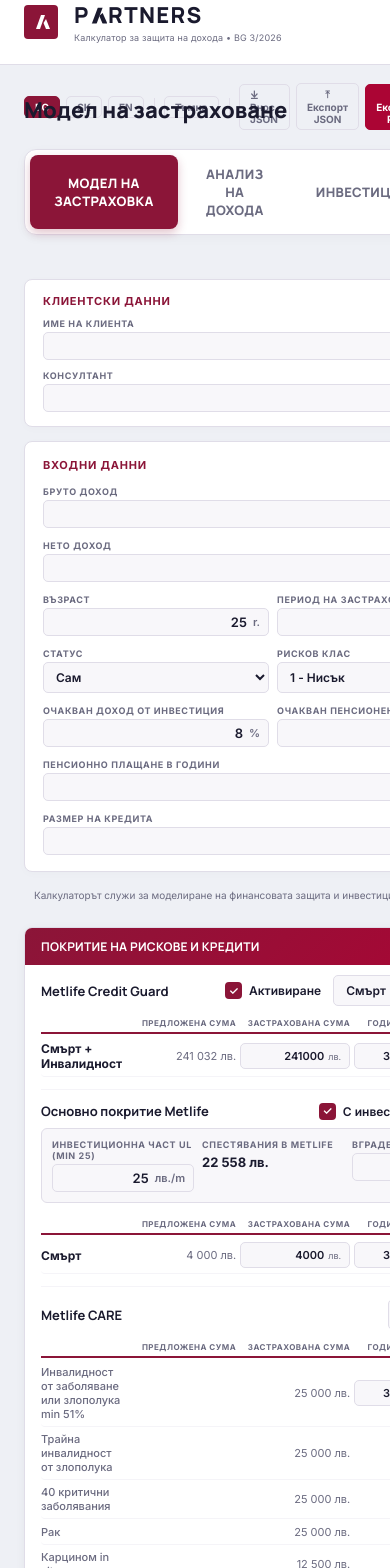
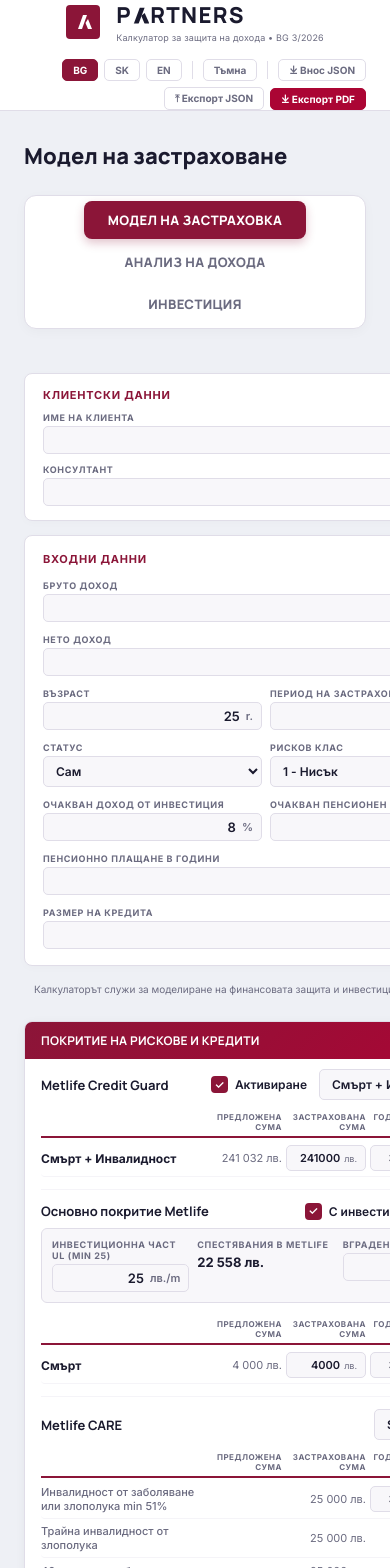
Before and after one commit to petermatovic/BG-securing-income, a React (Vite) app: page / in a window 390 px wide. Shown: the top 1568 px of the page. Built offline with nearby package versions, Linux system fonts and the light colour scheme.

Commit message:
Fix mobile responsive design for tabs and language button overlapping

```diff
--- a/src/App.jsx
+++ b/src/App.jsx
@@ -288,7 +288,7 @@
   totBg:"#282a3a",totBdr:"#c84666"
 };
 
-var G5="1.4fr 110px 110px 52px 95px";
+var G5="var(--g5)";
 var FH="'Manrope',Arial,sans-serif";
 var FB="'Inter',Arial,sans-serif";
 var MN="'Inter','Courier New',monospace";
@@ -529,7 +529,7 @@
     <div style={{fontFamily:FB,background:T.bg,color:T.text,minHeight:"100vh"}}>
       {/* ─ HEADER ─────────────────────────────────────────────── */}
       <div style={{background:T.card,padding:"0 24px",borderBottom:"1px solid "+T.border,marginBottom:30}}>
-        <div className="top-bar-content" style={{maxWidth:1440,margin:"0 auto",height:64,justifyContent:"space-between"}}>
+        <div className="top-bar-content" style={{maxWidth:1440,margin:"0 auto",justifyContent:"space-between"}}>
 
           <div style={{display:"flex",alignItems:"center",gap:40}}>
             {/* Logo/Avatar - PARTNERS wordmark podľa manuálu doplneny o symbol */}
@@ -550,7 +550,7 @@
             {/* TABS removed from here */}
           </div>
 
-          <div className="no-print" style={{display:"flex",alignItems:"center",gap:6}}>
+          <div className="no-print header-controls" style={{display:"flex",alignItems:"center",gap:6}}>
             {["bg","sk","en"].map(function(lg){return <button key={lg} className="lang-btn" onClick={function(){setLang(lg);}} style={btnS(lang===lg)}>{lg.toUpperCase()}</button>;})}
             <div style={{width:1,height:18,background:T.border,margin:"0 4px"}}></div>
             <button className="lang-btn" onClick={function(){setDark(!dark);}} style={btnS(false)}>{dark?tx("light"):tx("dark")}</button>
@@ -593,7 +593,7 @@
 
           {/* TABS CENTERED OVER MAIN COLUMN */}
           <div style={{display:"flex",justifyContent:"center"}}>
-            <div style={{display:"inline-flex",gap:4,background:T.card,padding:5,borderRadius:12,border:"1px solid "+T.border,boxShadow:"0 3px 12px rgba(0,0,0,0.03)"}}>
+            <div className="tab-buttons" style={{display:"inline-flex",gap:4,background:T.card,padding:5,borderRadius:12,border:"1px solid "+T.border,boxShadow:"0 3px 12px rgba(0,0,0,0.03)"}}>
               {[{id:"model",k:"tabModel"},{id:"overview",k:"tabOverview"},{id:"invest",k:"tabInvest"}].map(function(tb){
                 var a=tab===tb.id;
                 return <button key={tb.id} onClick={function(){sTab(tb.id);}} style={{
@@ -613,7 +613,7 @@
         <div className="main-grid">
 
           {/* LFT COLUMN: VSTUPNÉ ÚDAJE (Fixný pre vš. taby) */}
-          <aside>
+          <aside className={tab !== "model" ? "hide-on-mobile" : ""}>
             <div style={{background:T.card,borderRadius:8,padding:"14px 18px",boxShadow:"0 2px 10px rgba(0,0,0,0.02)",border:"1px solid "+T.border,marginBottom:14}}>
               <div style={{...mL(T),color:T.red,marginBottom:10,fontSize:11}}>{tx("clientSection")}</div>
               <div style={{display:"flex",flexDirection:"column",gap:10}}>
@@ -793,28 +793,30 @@
                 </Sec>
 
                 <Sec T={T} t={tx("investPart")} type="must">
+                  <div className="table-responsive">
                 {function(){
                   var piRealFV=fvDaily(piReal,iy/100,dur);
                   var pvF=calc.pvF||1;
                   var piRealPension=pvF>0?(piRealFV+(calc.ulSavings||0))/pvF:0;
                   var w=mW(T),si={...mI(T),fontSize:12};
                   return(
-                    <div style={{padding:"4px 0"}}>
-                      <div style={{display:"grid",gridTemplateColumns:"1fr 80px 80px 80px",gap:6,padding:"4px 0",borderBottom:"2px solid "+T.red,marginBottom:6}}>
+                    <div style={{padding:"4px 0", minWidth:"450px"}}>
+                      <div style={{display:"grid",gridTemplateColumns:"var(--g4)",gap:6,padding:"4px 0",borderBottom:"2px solid "+T.red,marginBottom:6}}>
                         <div style={{fontSize:9,fontWeight:700,color:T.dim,textTransform:"uppercase"}}>PI</div>
                         <div style={{fontSize:9,fontWeight:700,color:T.dim,textTransform:"uppercase",textAlign:"right"}}>{tx("realSum")}</div>
                         <div style={{fontSize:9,fontWeight:700,color:T.dim,textTransform:"uppercase",textAlign:"right"}}>{tx("pension")}</div>
                         <div style={{fontSize:9,fontWeight:700,color:T.dim,textTransform:"uppercase",textAlign:"right"}}>{tx("month")}</div>
                       </div>
-                      <div style={{display:"grid",gridTemplateColumns:"1fr 80px 80px 80px",gap:6,alignItems:"center",padding:"8px 0"}}>
+                      <div style={{display:"grid",gridTemplateColumns:"var(--g4)",gap:6,alignItems:"center",padding:"8px 0"}}>
                         <div style={{fontSize:12,fontWeight:600,color:T.text}}>{tx("addPI")}</div>
-                        <div style={w}><input type="number" value={piReal} onChange={function(e){sPiReal(Number(e.target.value));}} min={0} style={si}/><span style={{fontSize:9,color:T.dim}}>{tx("cur")}</span></div>
+                        <div style={w} className="inp-wrap"><input type="number" value={piReal} onChange={function(e){sPiReal(Number(e.target.value));}} min={0} style={si}/><span style={{fontSize:9,color:T.dim}}>{tx("cur")}</span></div>
                         <div style={{textAlign:"right",fontSize:13,fontWeight:700,color:"#22863a",fontFamily:MN}}>{fmt(Math.round(piRealPension))+" "+tx("cur")}</div>
                         <div style={{textAlign:"right",fontSize:13,fontWeight:600,color:T.text,fontFamily:MN}}>{fmt(piReal,2)+" "+tx("cur")}</div>
                       </div>
                     </div>
                   );
                 }()}
+                </div>
               </Sec>
               </div>
 
@@ -841,6 +843,8 @@
                 </div>
 
                 <Sec T={T} t={tx("yearlyOverview")} type="must">
+                  <div className="table-responsive">
+                    <div style={{minWidth:"450px"}}>
                   <table style={{width:"100%",borderCollapse:"collapse",fontSize:12}}>
                     <thead><tr style={{borderBottom:"2px solid "+T.red}}>
                       {[tx("year"),tx("depTotal"),tx("futureVal"),tx("profit")].map(function(h,i){return <th key={i} style={{padding:"8px 4px",textAlign:"right",fontSize:9,fontWeight:700,color:T.dim,textTransform:"uppercase",letterSpacing:"0.06em"}}>{h}</th>;})}
@@ -855,6 +859,8 @@
                       </tr>;
                     })}</tbody>
                   </table>
+                    </div>
+                  </div>
                 </Sec>
               </div>
           </div></>)}
@@ -873,7 +879,7 @@
                         {cg&&<Sel T={T} v={cgDD?"dd":"d"} c={function(v){sCgDD(v==="dd");}} o={[{v:"d",l:tx("deathOnly")},{v:"dd",l:tx("deathDis")}]}/>}
                      </div>
                   </div>
-                  {cg&&<div><CH T={T} L={L}/><DR T={T} l={cgDD?tx("deathAndDis"):tx("death")} sg={calc.sugCGDeath} si={cgS} sc={sCgS} dur={cgD} dc={sCgD} pr={cgPr} b={true}/></div>}
+                  {cg&&<div className="table-responsive"><div style={{minWidth:"450px"}}><CH T={T} L={L}/><DR T={T} l={cgDD?tx("deathAndDis"):tx("death")} sg={calc.sugCGDeath} si={cgS} sc={sCgS} dur={cgD} dc={sCgD} pr={cgPr} b={true}/></div></div>}
                 </div>
 
                 {/* Metlife UL */}
@@ -883,12 +889,12 @@
                      <Chk T={T} l={tx("withUL")} ch={ul} c={sUl}/>
                   </div>
                   {ul&&(<div>
-                    <div style={{display:"grid",gridTemplateColumns:"repeat(3,1fr)",gap:8,marginBottom:12,padding:"10px",background:T.input,borderRadius:6,border:"1px solid "+T.border}}>
+                    <div style={{display:"grid",gridTemplateColumns:"repeat(auto-fit,minmax(130px,1fr))",gap:8,marginBottom:12,padding:"10px",background:T.input,borderRadius:6,border:"1px solid "+T.border}}>
                       <Inp T={T} l={tx("investUL")+" "+tx("min25")} v={ulM} c={sUlM} s={tx("cur")+"/m"} mn={25}/>
                       <div><div style={mL(T)}>{tx("savML")}</div><div style={{fontSize:13,fontWeight:700,color:T.text,fontFamily:MN,marginTop:4}}>{fmt(Math.round(calc.ulSavings))+" "+tx("cur")}</div></div>
                       <Inp T={T} l={tx("embDeath")} v={embO!==""?embO:Math.round(calc.embDeath)} c={sEmbO} s={tx("cur")}/>
                     </div>
-                    <CH T={T} L={L}/><DR T={T} l={tx("death")} sg={calc.sugULDeath} si={ulDS} sc={sUlDS} dur={ulDur} dc={sUlDur} pr={ulDeathPr} b={true}/>
+                    <div className="table-responsive"><div style={{minWidth:"450px"}}><CH T={T} L={L}/><DR T={T} l={tx("death")} sg={calc.sugULDeath} si={ulDS} sc={sUlDS} dur={ulDur} dc={sUlDur} pr={ulDeathPr} b={true}/></div></div>
                   </div>)}
                 </div>
 
@@ -898,25 +904,29 @@
                      <span style={{fontSize:13,fontWeight:700,color:T.text,fontFamily:FH}}>{tx("careTitle")}</span>
                      <Sel T={T} v={cp} c={sCp} o={Object.keys(CARE_PLANS).map(function(k){return{v:k,l:k};})}/>
                   </div>
-                  {careActive&&(<div><CH T={T} L={L}/>
+                  {careActive&&(<div className="table-responsive"><div style={{minWidth:"450px"}}><CH T={T} L={L}/>
                     <DR T={T} l={tx("disTEMC")} si={careVals[0]} dur={cDiD} dc={sCDiD} pr={cDisPr}/>
                     <DR T={T} l={tx("permDis")} si={careVals[1]} dur={cDiD} pr={cPDPr}/>
                     <DR T={T} l={tx("ci40")} si={careVals[2]} pr={cCIPr}/>
                     <DR T={T} l={tx("cancer")} si={careVals[3]} pr={cCaPr}/>
                     <DR T={T} l={tx("insitu")} si={careVals[4]} pr={cInPr}/>
-                  </div>)}
+                  </div></div>)}
                 </div>
               </Sec>
 
               <Sec T={T} t={tx("tabCoverHeaderDoplnkSluzby")} type="must">
+                <div className="table-responsive">
+                <div style={{minWidth:"450px"}}>
                 <CH T={T} L={L}/>
                 <DR T={T} l={tx("accDeath")} si={aDS} sc={sADS} dur={aDDur} dc={sADDur} pr={aDPr} b={true}/>
                 <DR T={T} l={tx("permCons")} sg={calc.sugPermDis} si={pDS} sc={sPDS} dur={pDDur} dc={sPDDur} pr={pDPr} b={true}/>
                 <DR T={T} l={tx("critIll")} sg={calc.sugCI} si={ciS} sc={sCiS} dur={ciDur} dc={sCiDur} pr={ciPr} b={true}/>
-                <div style={{marginTop:16,paddingTop:12,borderTop:"1px dashed "+T.border}}>
+                <div style={{margin:"16px 0",paddingTop:12,borderTop:"1px dashed "+T.border}}>
                   <NR T={T} l={tx("hospital")} note={"5-300 "+tx("cur")} si={hS} sc={sHS} pr={hPr} mx={300}/>
                   <NR T={T} l={tx("surgical")} note={"150-5000 "+tx("cur")} si={sS} sc={sSS} pr={sPr} mx={5000}/>
                   <NR T={T} l={tx("fractures")} note={"500-1500 "+tx("cur")} si={fS} sc={sFS} pr={fPr} mx={1500}/>
+                </div>
+                </div>
                 </div>
                 <div style={{padding:"12px 0",display:"flex",gap:16,flexWrap:"wrap"}}>
                   <Chk T={T} l={tx("telemed")+" (+15 "+tx("cur")+")"} ch={telOn} c={sTelOn}/>
--- a/src/index.css
+++ b/src/index.css
@@ -12,6 +12,29 @@
   font-family: 'Inter', Arial, sans-serif;
   color: #1a1a2e;
   -webkit-font-smoothing: antialiased;
+}
+
+:root {
+  --g5: 1.4fr 110px 110px 52px 95px;
+  --g4: 1fr 80px 80px 80px;
+}
+
+@media (max-width: 768px) {
+  :root {
+    --g5: 1.4fr 80px 80px 42px 75px;
+    --g4: 1fr 70px 70px 70px;
+  }
+}
+
+/* ─── Responsive utilities ─────────────────────────────────────────────── */
+.table-responsive {
+  width: 100%;
+  overflow-x: auto;
+  -webkit-overflow-scrolling: touch;
+}
+
+.table-responsive > div {
+  min-width: 450px;
 }
 
 /* ─── Scrollbar ─────────────────────────────────────────────── */
@@ -32,6 +55,7 @@
   align-items: center;
   gap: 40px;
   flex-wrap: wrap;
+  justify-content: space-between;
 }
 
 .main-grid {
@@ -41,15 +65,36 @@
   align-items: start;
 }
 
-@media (max-width: 1100px) {
+@media (max-width: 1200px) {
   .main-grid {
     grid-template-columns: 280px 1fr;
   }
 }
-@media (max-width: 768px) {
+@media (max-width: 900px) {
   .main-grid {
     grid-template-columns: 1fr;
   }
+  .top-bar-content {
+    flex-direction: column;
+    justify-content: center;
+    gap: 16px;
+  }
+  .header-controls {
+    justify-content: center;
+  }
+  .hide-on-mobile {
+    display: none !important;
+  }
+}
+
+.header-controls {
+  flex-wrap: wrap;
+  justify-content: flex-end;
+}
+
+.tab-buttons {
+  flex-wrap: wrap;
+  justify-content: center;
 }
 
 /* ─── Cards ─────────────────────────────────────────────────── */
```
